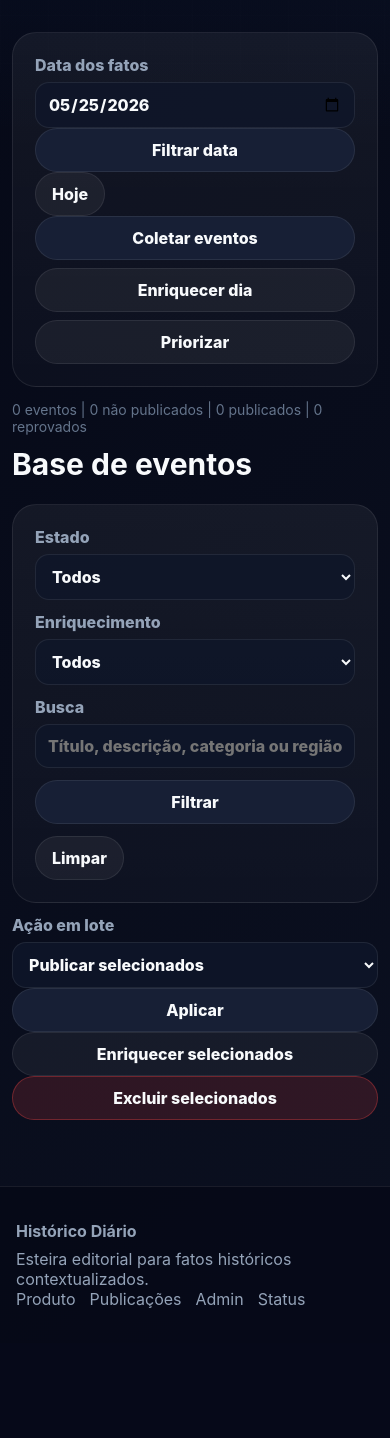
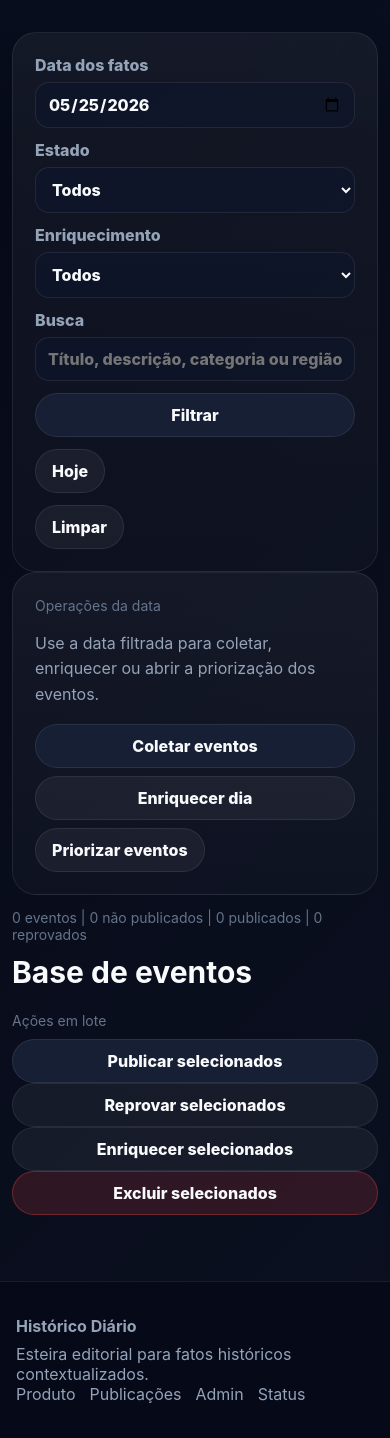
Before and after one commit to gpansanato/possibilismos, a PHP site: page /admin/events.php in a window 390 px wide. Shown: the part 321-1759 px from the top of the page. Before the commit the page ends 1629 px from the top, so only its background shows below. Run offline with PHP 8.4, Linux system fonts and the light colour scheme; the visitor is signed in with stand-in values (Sample User, id 1); data that the repository does not hold is empty.

Commit message:
Simplify event operations and prioritization flow

```diff
--- a/admin/events.php
+++ b/admin/events.php
@@ -84,12 +84,10 @@ if ($_SERVER['REQUEST_METHOD'] === 'POST') {
         } elseif ($action === 'prioritize_events') {
             $result = apply_daily_priority_score($actionDate);
             $message = count($result) . ' eventos priorizados para ' . $actionDate . '.';
-        } elseif ($action === 'bulk_status') {
-            $reviewStatus = $_POST['review_status'] ?? '';
+        } elseif (in_array($action, ['bulk_publish', 'bulk_reject'], true)) {
+            $reviewStatus = $action === 'bulk_publish' ? 'approved' : 'rejected';
             if (!$selectedIds) {
                 $error = 'Selecione ao menos um evento para aplicar a ação.';
-            } elseif (!in_array($reviewStatus, ['approved', 'rejected'], true)) {
-                $error = 'Ação editorial inválida.';
             } else {
                 $stmt = db()->prepare('UPDATE events SET review_status = ?, active = ? WHERE id = ?');
                 foreach ($selectedIds as $eventId) {
@@ -183,40 +181,9 @@ render_page_start('Eventos históricos', 'events', 'admin', 'Coleta, curadoria,
     <?php if ($error): ?><section class="empty"><p><?= h($error) ?></p></section><?php endif; ?>
     <?php if ($message): ?><section class="panel"><p><?= h($message) ?></p></section><?php endif; ?>
 
-    <section class="panel admin-toolbar">
-        <form class="date-filter" method="get">
+    <section class="panel">
+        <form class="filter-form filter-form--events" method="get">
             <label>Data dos fatos <input type="date" name="date" value="<?= h($date) ?>"></label>
-            <input type="hidden" name="status" value="<?= h($status) ?>">
-            <input type="hidden" name="enrichment" value="<?= h($enrichment) ?>">
-            <input type="hidden" name="q" value="<?= h($search) ?>">
-            <button type="submit">Filtrar data</button>
-            <a class="button button-secondary" href="/admin/events.php">Hoje</a>
-        </form>
-        <form class="actions actions-inline" method="post">
-            <input type="hidden" name="date" value="<?= h($date) ?>">
-            <input type="hidden" name="return_to" value="<?= h($returnTo) ?>">
-            <button name="action" value="collect_events" type="submit">Coletar eventos</button>
-            <input type="hidden" name="enrich_scope" value="day">
-            <button class="button-secondary" name="action" value="enrich_events" type="submit">Enriquecer dia</button>
-            <button class="button-secondary" name="action" value="prioritize_events" type="submit">Priorizar</button>
-        </form>
-    </section>
-
-    <section class="section-heading">
-        <div>
-            <p class="eyebrow">
-                <?= count($events) ?> eventos |
-                <?= h((string) $countByStatus['pending']) ?> não publicados |
-                <?= h((string) $countByStatus['approved']) ?> publicados |
-                <?= h((string) $countByStatus['rejected']) ?> reprovados
-            </p>
-            <h2>Base de eventos</h2>
-        </div>
-    </section>
-
-    <section class="panel">
-        <form class="filter-form" method="get">
-            <input type="hidden" name="date" value="<?= h($date) ?>">
             <label>Estado
                 <select name="status">
                     <option value="all" <?= $status === 'all' ? 'selected' : '' ?>>Todos</option>
@@ -234,22 +201,46 @@ render_page_start('Eventos históricos', 'events', 'admin', 'Coleta, curadoria,
             </label>
             <label>Busca <input name="q" value="<?= h($search) ?>" placeholder="Título, descrição, categoria ou região"></label>
             <button type="submit">Filtrar</button>
+            <a class="button button-secondary" href="/admin/events.php">Hoje</a>
             <a class="button button-secondary" href="/admin/events.php?date=<?= h($date) ?>">Limpar</a>
         </form>
+    </section>
+
+    <section class="panel admin-toolbar">
+        <div>
+            <span class="eyebrow">Operações da data</span>
+            <p>Use a data filtrada para coletar, enriquecer ou abrir a priorização dos eventos.</p>
+        </div>
+        <form class="actions actions-inline" method="post">
+            <input type="hidden" name="date" value="<?= h($date) ?>">
+            <input type="hidden" name="return_to" value="<?= h($returnTo) ?>">
+            <button name="action" value="collect_events" type="submit">Coletar eventos</button>
+            <input type="hidden" name="enrich_scope" value="day">
+            <button class="button-secondary" name="action" value="enrich_events" type="submit">Enriquecer dia</button>
+            <a class="button button-secondary" href="/admin/priority.php?date=<?= h($date) ?>">Priorizar eventos</a>
+        </form>
+    </section>
+
+    <section class="section-heading">
+        <div>
+            <p class="eyebrow">
+                <?= count($events) ?> eventos |
+                <?= h((string) $countByStatus['pending']) ?> não publicados |
+                <?= h((string) $countByStatus['approved']) ?> publicados |
+                <?= h((string) $countByStatus['rejected']) ?> reprovados
+            </p>
+            <h2>Base de eventos</h2>
+        </div>
     </section>
 
     <form method="post">
         <input type="hidden" name="date" value="<?= h($date) ?>">
         <input type="hidden" name="return_to" value="<?= h($returnTo) ?>">
         <section class="bulk-toolbar">
-            <label>Ação em lote
-                <select name="review_status">
-                    <option value="approved">Publicar selecionados</option>
-                    <option value="rejected">Reprovar selecionados</option>
-                </select>
-            </label>
             <input type="hidden" name="enrich_scope" value="selected">
-            <button name="action" value="bulk_status" type="submit">Aplicar</button>
+            <span class="eyebrow">Ações em lote</span>
+            <button name="action" value="bulk_publish" type="submit">Publicar selecionados</button>
+            <button class="button-secondary" name="action" value="bulk_reject" type="submit">Reprovar selecionados</button>
             <button class="button-secondary" name="action" value="enrich_events" type="submit">Enriquecer selecionados</button>
             <button class="danger" name="action" value="delete_events" type="submit" onclick="return confirm('Excluir definitivamente os eventos selecionados?')">Excluir selecionados</button>
         </section>
@@ -299,8 +290,8 @@ render_page_start('Eventos históricos', 'events', 'admin', 'Coleta, curadoria,
                             </td>
                             <td data-label="Ações">
                                 <div class="row-actions actions-inline">
-                                    <button class="icon-button" name="action" value="bulk_status" onclick="this.form.review_status.value='approved'; this.closest('tr').querySelector('.event-select').checked=true" title="Publicar" type="submit">Publicar</button>
-                                    <button class="icon-button danger" name="action" value="bulk_status" onclick="this.form.review_status.value='rejected'; this.closest('tr').querySelector('.event-select').checked=true" title="Reprovar" type="submit">Reprovar</button>
+                                    <button class="icon-button" name="action" value="bulk_publish" onclick="this.closest('tr').querySelector('.event-select').checked=true" title="Publicar" type="submit">Publicar</button>
+                                    <button class="icon-button danger" name="action" value="bulk_reject" onclick="this.closest('tr').querySelector('.event-select').checked=true" title="Reprovar" type="submit">Reprovar</button>
                                     <button class="icon-button danger" name="action" value="delete_events" onclick="this.closest('tr').querySelector('.event-select').checked=true; return confirm('Excluir definitivamente este evento coletado?')" title="Excluir" type="submit">Excluir</button>
                                 </div>
                             </td>
--- a/public/style.css
+++ b/public/style.css
@@ -845,6 +845,15 @@ button:hover,
     margin: 12px 0;
 }
 
+.bulk-toolbar .eyebrow {
+    align-self: center;
+    margin-right: 4px;
+}
+
+.filter-form--events {
+    grid-template-columns: minmax(170px, 0.9fr) minmax(150px, 0.8fr) minmax(170px, 0.9fr) minmax(220px, 1.4fr) auto auto auto;
+}
+
 .date-filter label,
 .bulk-toolbar label {
     min-width: 180px;
@@ -1397,6 +1406,11 @@ pre {
         display: block;
     }
 
+    .bulk-toolbar .eyebrow {
+        display: block;
+        margin-bottom: 10px;
+    }
+
     .event {
         padding: 18px;
     }
```
Also changed, not shown: admin/priority.php (+29 -8 lines).
